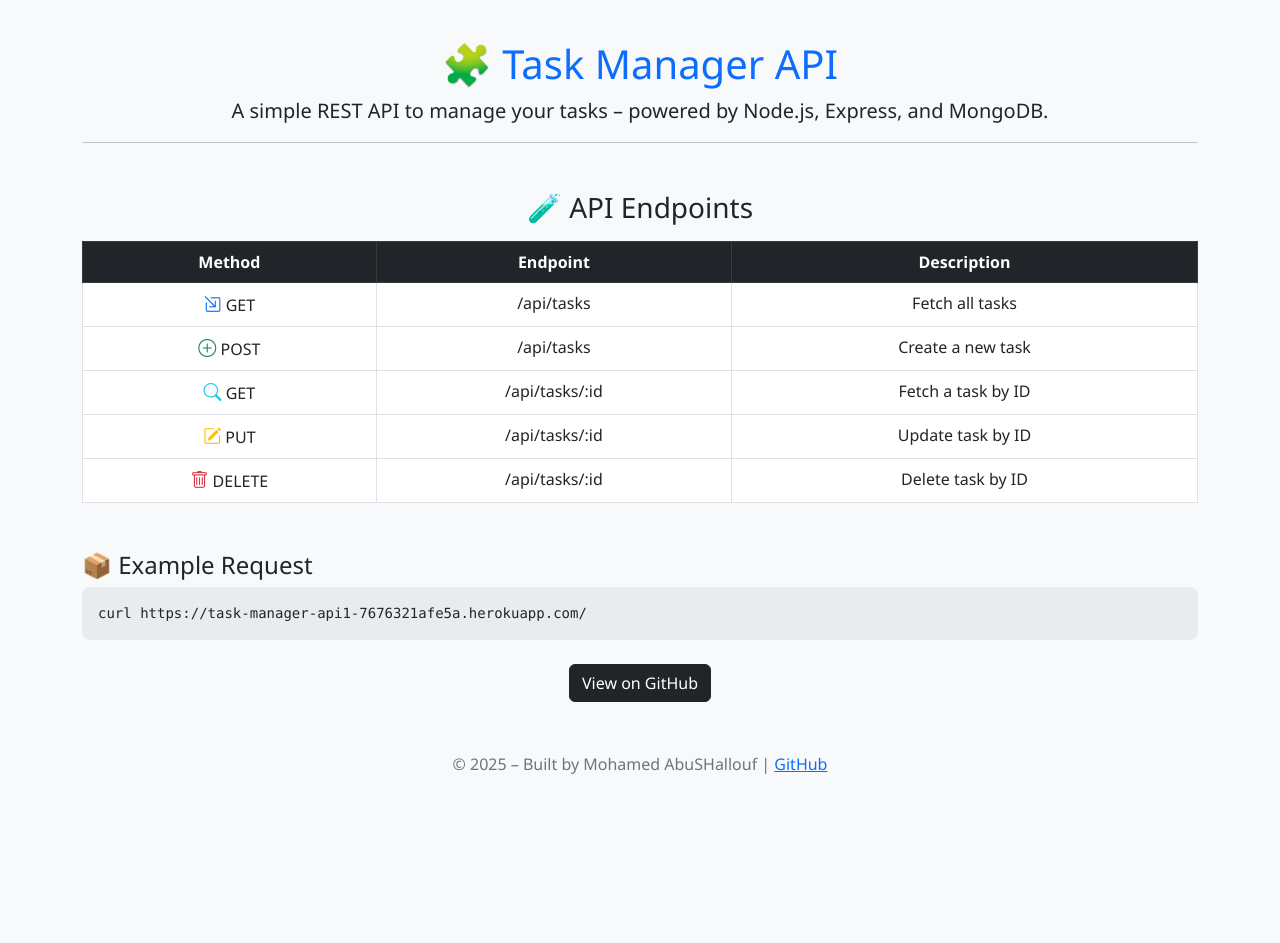
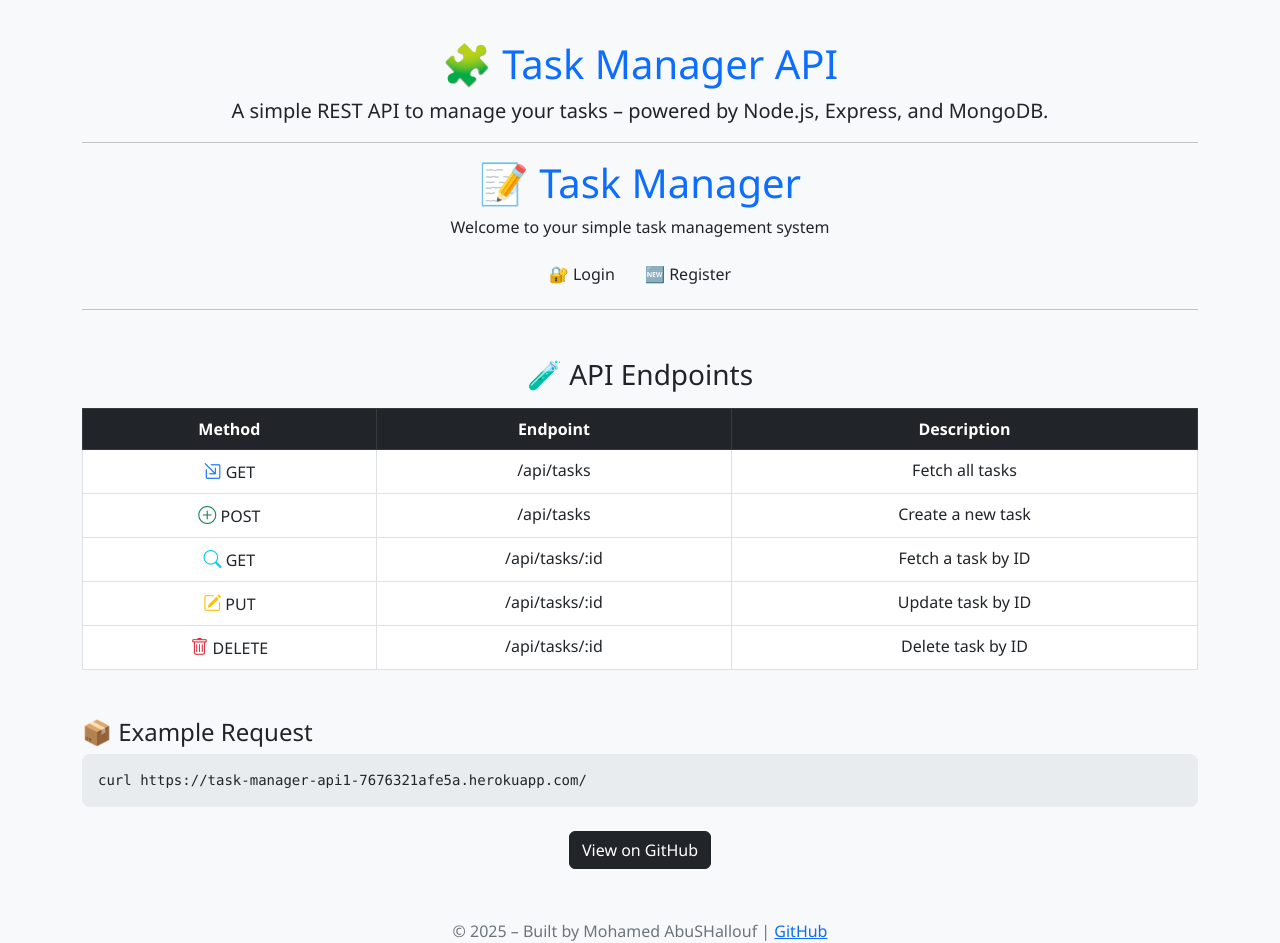
Before and after one commit to Mohd2040/task-manager-api, a website: page public/index.html in a window 1280 px wide. Before the commit the page ends 800 px from the top, so only its background shows below. Drawn offline with nearby package versions, Linux system fonts and the light colour scheme.

Commit message:
Update index.html

```diff
--- a/public/index.html
+++ b/public/index.html
@@ -37,6 +37,13 @@
   <div class="container text-center">
     <h1>🧩 Task Manager API</h1>
     <p class="lead">A simple REST API to manage your tasks – powered by Node.js, Express, and MongoDB.</p>
+
+    <hr />
+    <h1>📝 Task Manager</h1>
+    <p>Welcome to your simple task management system</p>
+
+    <a href="login.html"><button class="btn login">🔐 Login</button></a>
+    <a href="register.html"><button class="btn register">🆕 Register</button></a>
 
     <hr />
 
```
